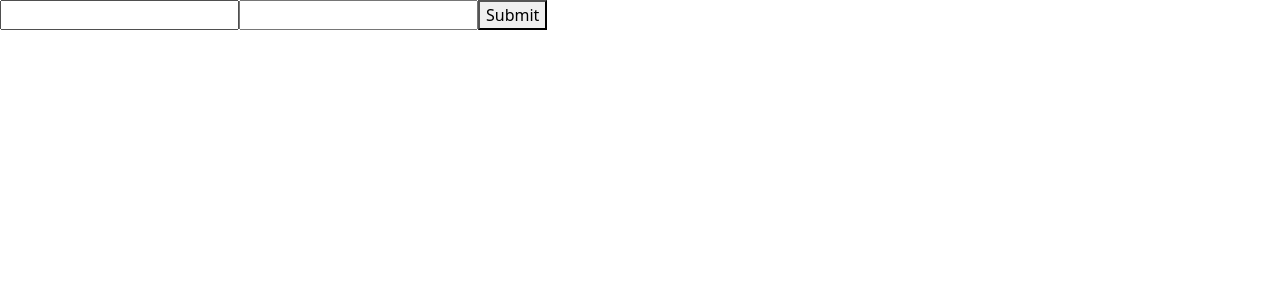
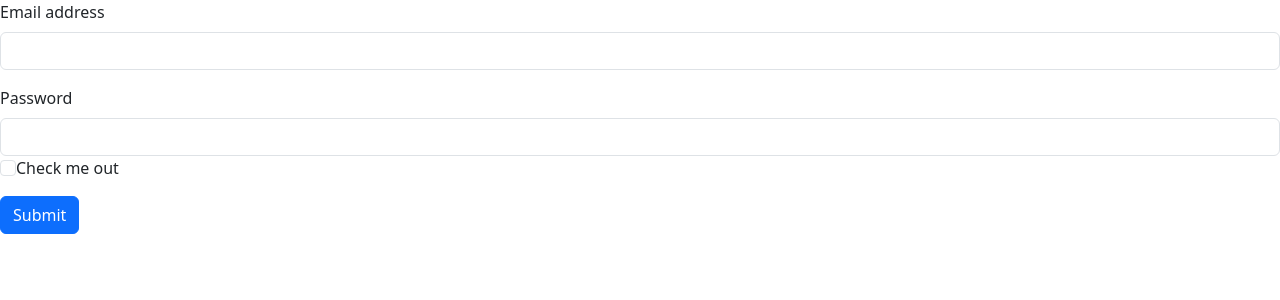
Before and after one commit to Stephan-js/frontend-project-12, a React (Create React App) app in the folder frontend/: page / in a window 1280 px wide. Shown: the top 300 px of the page. Built offline with nearby package versions, Linux system fonts and the light colour scheme.

Commit message:
Update UI

```diff
--- a/frontend/src/pages/login.jsx
+++ b/frontend/src/pages/login.jsx
@@ -1,3 +1,4 @@
+/* eslint-disable jsx-a11y/label-has-associated-control */
 import React from 'react';
 import { Formik } from 'formik';
 
@@ -32,28 +33,40 @@ function Login() {
           handleBlur,
           handleSubmit,
           isSubmitting,
-          /* and other goodies */
         }) => (
           <form onSubmit={handleSubmit}>
+            <div className="mb-3">
+              <label htmlFor="a" className="form-label">Email address</label>
               <input
                 type="email"
                 name="email"
+                className="form-control"
+                id="a"
+                aria-describedby="emailHelp"
                 onChange={handleChange}
                 onBlur={handleBlur}
-              value={values.email}
+                values={values.email}
               />
-            {errors.email && touched.email && errors.email}
+              <div id="emailHelp" className="">{errors.email && touched.email && errors.email}</div>
+            </div>
+            <div>
+              <label htmlFor="exampleInputPassword1" className="form-label">Password</label>
               <input
                 type="password"
                 name="password"
+                className="form-control"
+                id="exampleInputPassword1"
                 onChange={handleChange}
                 onBlur={handleBlur}
                 value={values.password}
               />
-            {errors.password && touched.password && errors.password}
-            <button type="submit" disabled={isSubmitting}>
-              Submit
-            </button>
+              <div id="emailHelp" className="">{errors.password && touched.password && errors.password}</div>
+            </div>
+            <div className="mb-3 from-check">
+              <input type="checkbox" className="form-check-input" id="exampleCheck1" />
+              <label className="form-check-label" htmlFor="exampleCheck1">Check me out</label>
+            </div>
+            <button type="submit" className="btn btn-primary" onSubmit={isSubmitting}>Submit</button>
           </form>
         )}
       </Formik>
```
Lines whose indentation alone changed are shown as unchanged.
